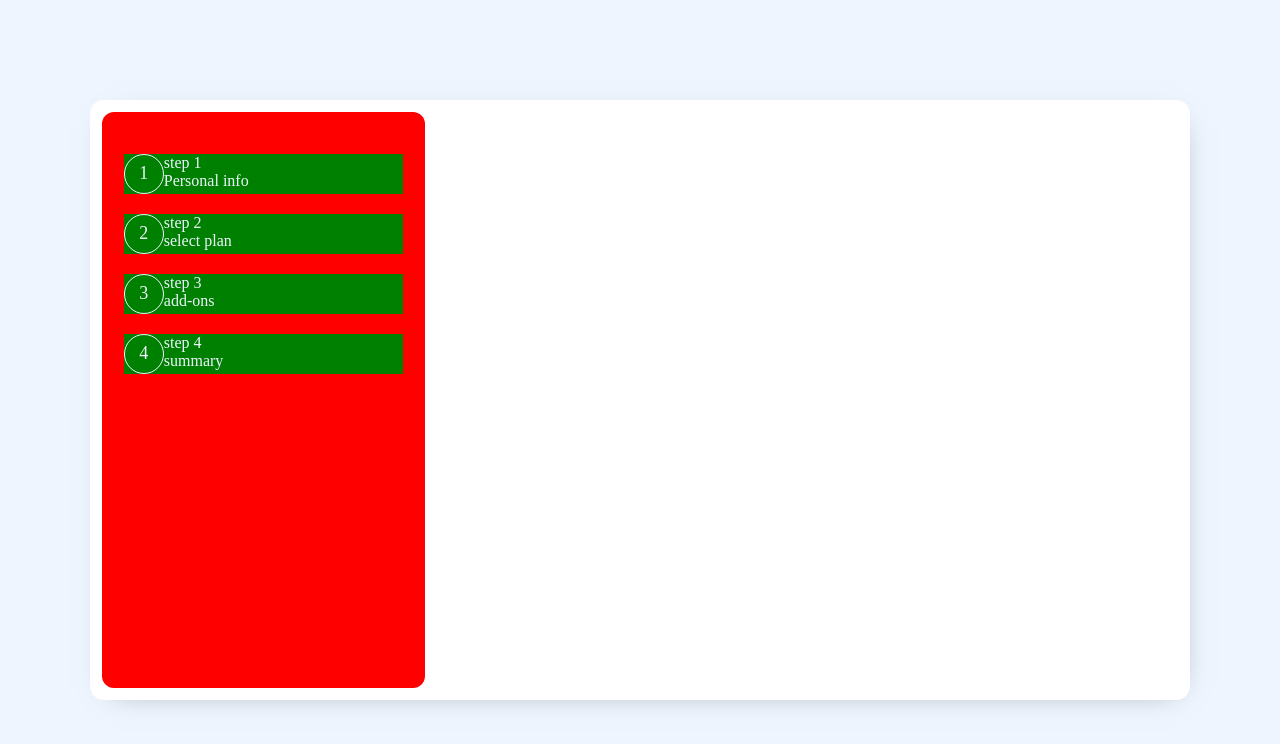
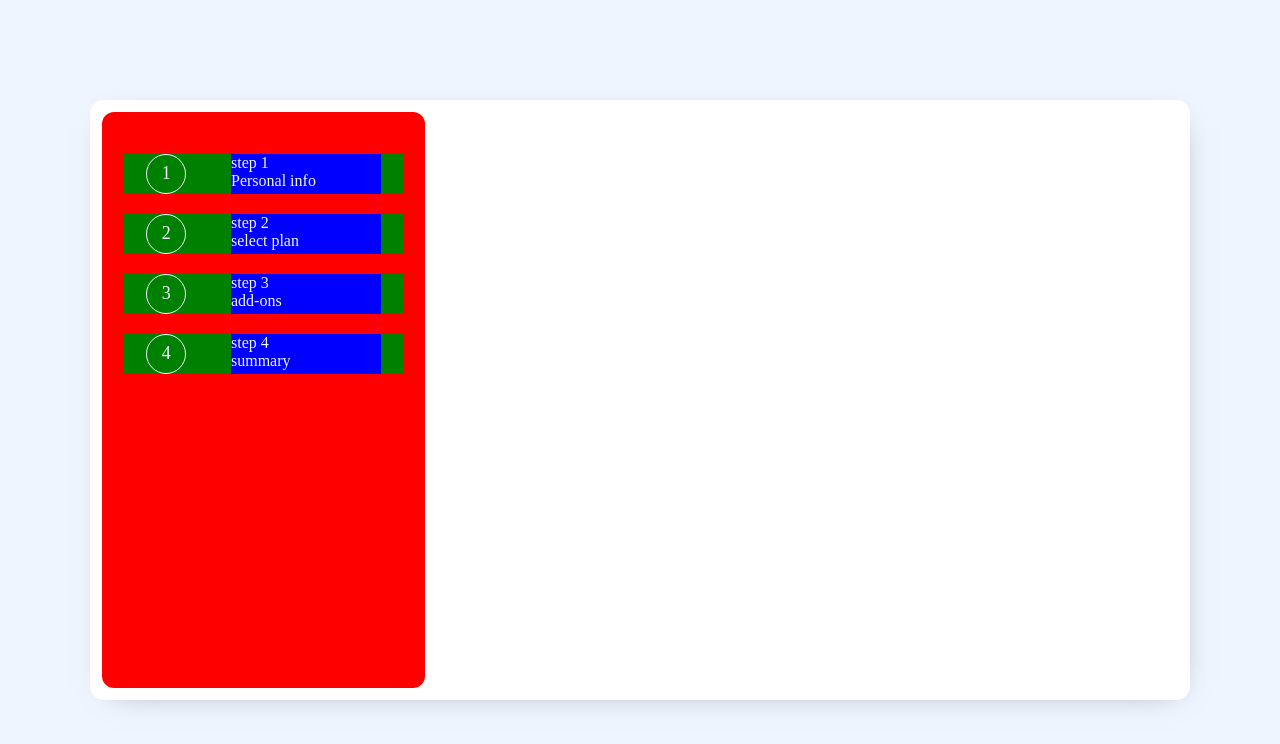
Before and after one commit to 484Irgang/Multi-steps-form, a Vue app: page / in a window 1280 px wide. Shown: the top 744 px of the page. Built offline with nearby package versions, Linux system fonts and the light colour scheme.

Commit message:
edições de teste

```diff
--- a/src/components/PersonalInfo.vue
+++ b/src/components/PersonalInfo.vue
@@ -46,6 +46,7 @@
         margin-top: 20px;
         display: flex;
         color: #EEF5FF;
+        justify-content: space-around;
     }
     .step > span{
         width: 40px;
@@ -57,4 +58,8 @@
         align-items: center;
         font-size: 18px;
     }
+    .step > p{
+        background-color: blue;
+        min-width: 150px;
+    }
 </style>
```
